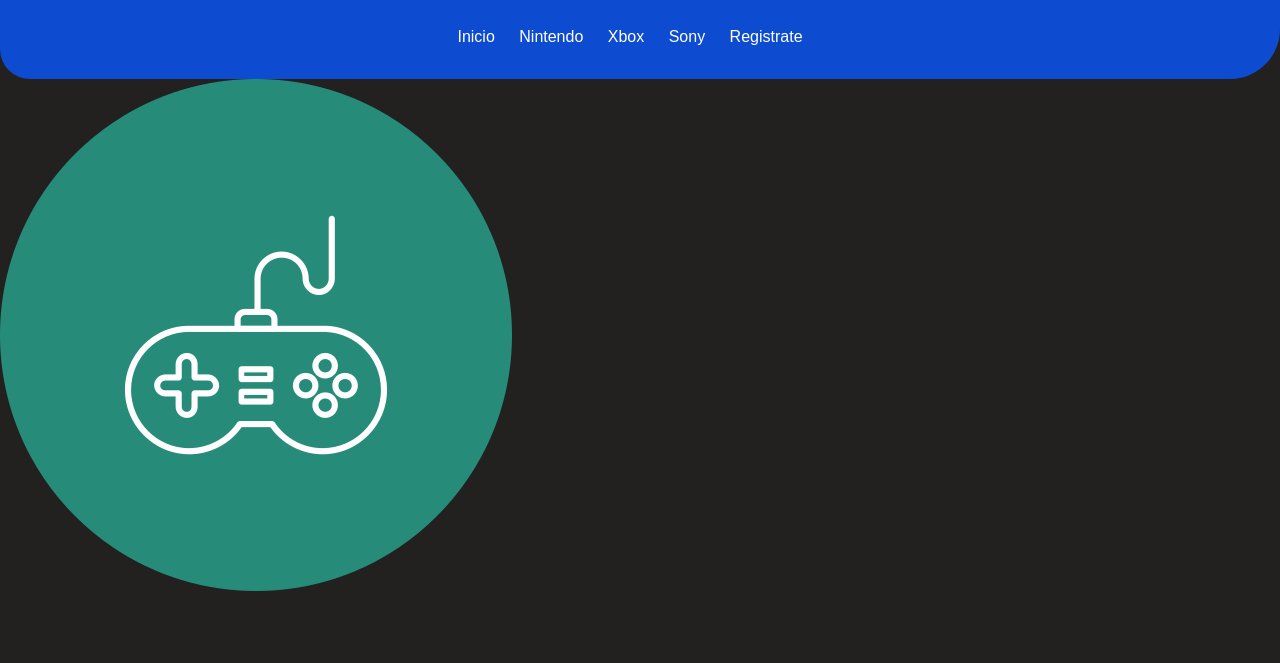
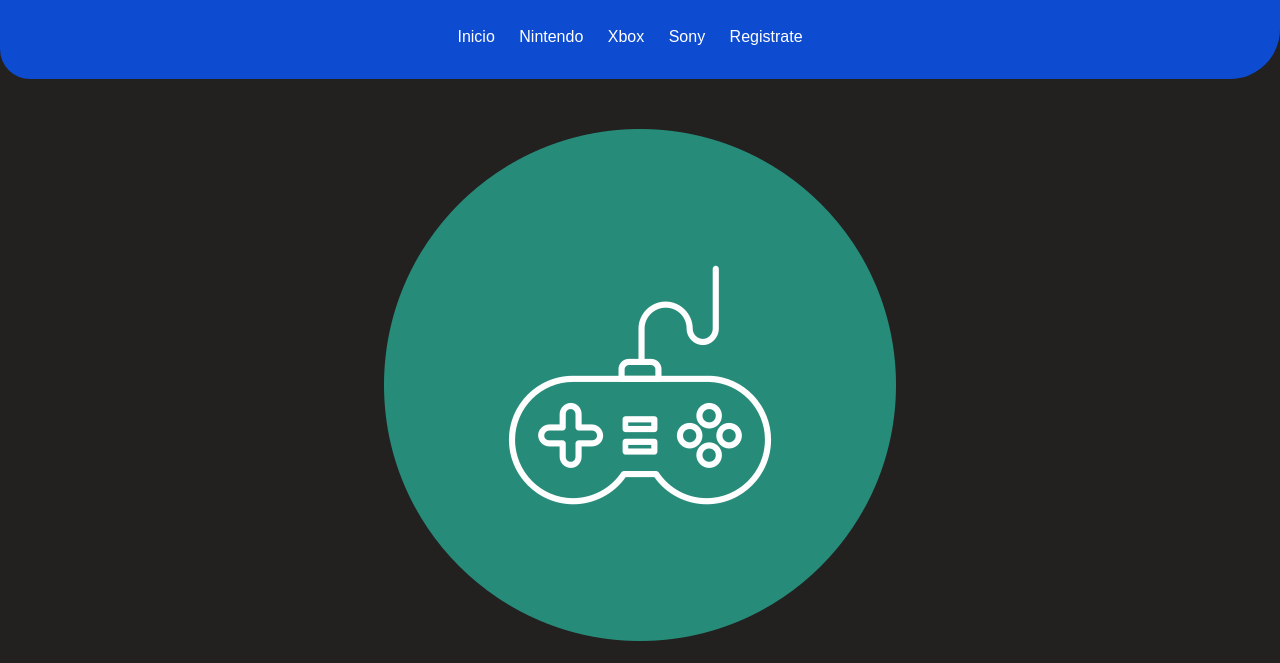
Before and after one commit to suguhs/DISE-O, a plain HTML site: page Practica_Final_I/Portfolio/inicio.html in a window 1280 px wide. Shown: the part 51-714 px from the top of the page. Drawn offline with Linux system fonts and the light colour scheme.

Commit message:
icono centro

```diff
--- a/Practica_Final_I/Portfolio/inicio.html
+++ b/Practica_Final_I/Portfolio/inicio.html
@@ -3,6 +3,19 @@
     <meta charset="UTF-8">
     <meta name="viewport" content="width=device-width, initial-scale=1.0">
     <link rel="stylesheet" href="../Css/index.css">
+
+    <style>
+        .icon{
+
+    display: block;
+    margin-left: auto;
+    margin-right: auto;
+    margin-top: 50px; /* Si quieres centrar también verticalmente, puedes ajustar este valor */
+    margin-bottom: 50px; /* Ajusta si lo prefieres */
+
+        }
+
+    </style>
 </head>
 
 <body>
```
